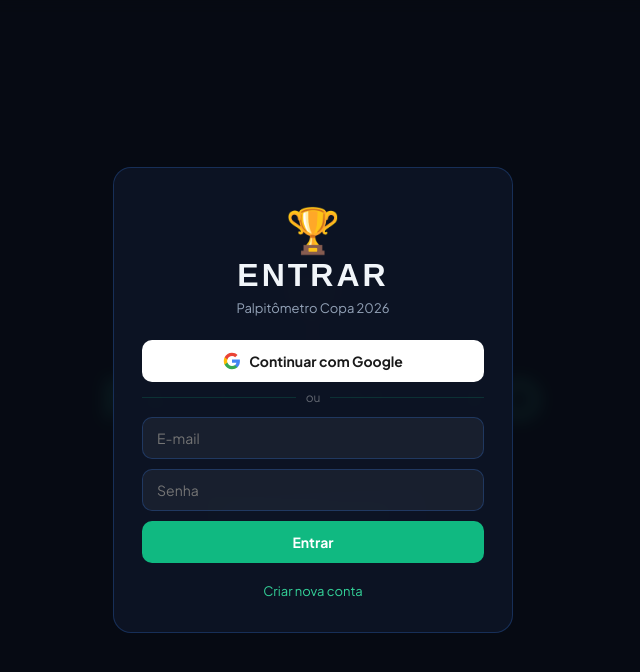
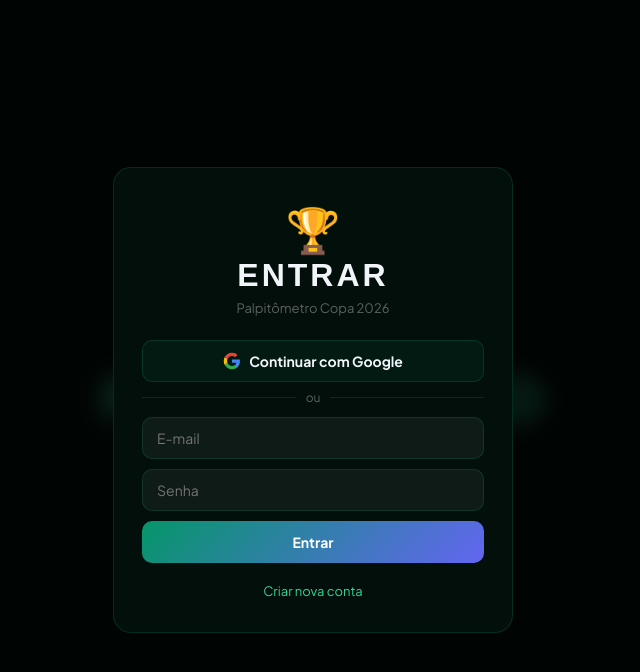
Before and after one commit to LuizAlexandre21/palpitometro_v1, a React (Create React App) app: page / in a window 1280 px wide. Both pictures are taken after a click on the button "Entrar / Criar conta". Shown: the top 672 px of the page, without its empty margins (327-967 px from the left). Built offline with nearby package versions, Linux system fonts and the light colour scheme; no server answers.

Commit message:
feat: update AuthModal and CampeonatoGate to use CSS custom properties

```diff
--- a/src/components/AuthModal.jsx
+++ b/src/components/AuthModal.jsx
@@ -1,5 +1,4 @@
 import { useState } from "react";
-import { T } from "../theme";
 
 export function AuthModal({ onAuth, onClose }) {
   const [mode, setMode] = useState("login"); // "login" | "register"
@@ -10,25 +9,27 @@ export function AuthModal({ onAuth, onClose }) {
   const [loading, setLoading] = useState(false);
 
   const overlay = {
-    position: "fixed", inset: 0, background: "rgba(7,10,20,.9)",
-    backdropFilter: "blur(8px)", zIndex: 2000,
+    position: "fixed", inset: 0, background: "rgba(0,0,0,0.7)",
+    backdropFilter: "var(--blur)", zIndex: 2000,
     display: "flex", alignItems: "center", justifyContent: "center", padding: 20,
   };
   const modal = {
-    background: "rgba(13,21,37,.95)", border: "1px solid rgba(59,130,246,.25)",
+    background: "var(--bg)", border: "1px solid var(--border)",
     borderRadius: 18, padding: "32px 28px", maxWidth: 400, width: "90%",
   };
   const inp = (extra) => ({
-    width: "100%", padding: "11px 14px", borderRadius: 10, border: "1px solid rgba(59,130,246,.25)",
-    background: "rgba(255,255,255,.05)", color: T.text, fontFamily: "inherit",
-    fontSize: 14, outline: "none", boxSizing: "border-box", marginBottom: 10, ...extra,
+    width: "100%", padding: "11px 14px", borderRadius: 10,
+    border: "1px solid var(--border)",
+    background: "var(--input-bg)", color: "var(--text)",
+    fontFamily: "inherit", fontSize: 14, outline: "none",
+    boxSizing: "border-box", marginBottom: 10, ...extra,
   });
   const btn = (primary) => ({
     width: "100%", padding: primary ? "12px" : "11px 16px", borderRadius: 10,
-    border: primary ? "none" : "1px solid rgba(255,255,255,.2)", fontFamily: "inherit",
-    fontWeight: primary ? 700 : 700, fontSize: 14, cursor: "pointer",
-    background: primary ? T.primary : "#fff",
-    color: primary ? "#fff" : "#1a1a1a", marginBottom: 8,
+    border: primary ? "none" : "1px solid var(--border)", fontFamily: "inherit",
+    fontWeight: 700, fontSize: 14, cursor: "pointer",
+    background: primary ? "var(--primary-gradient)" : "var(--surface)",
+    color: primary ? "#fff" : "var(--text)", marginBottom: 8,
   });
 
   async function handleSubmit(e) {
@@ -59,10 +60,10 @@ export function AuthModal({ onAuth, onClose }) {
       <div style={modal}>
         <div style={{ textAlign: "center", marginBottom: 22 }}>
           <div style={{ fontSize: 44 }}>🏆</div>
-          <h2 style={{ fontFamily: "'Bebas Neue',sans-serif", fontSize: 32, color: T.text, letterSpacing: 3, margin: "0 0 6px" }}>
+          <h2 style={{ fontFamily: "'Bebas Neue',sans-serif", fontSize: 32, color: "var(--text)", letterSpacing: 3, margin: "0 0 6px" }}>
             {mode === "register" ? "CRIAR CONTA" : "ENTRAR"}
           </h2>
-          <p style={{ color: T.sub, fontSize: 13, margin: "0 0 24px" }}>Palpitômetro Copa 2026</p>
+          <p style={{ color: "var(--text-muted)", fontSize: 13, margin: "0 0 24px" }}>Palpitômetro Copa 2026</p>
         </div>
 
         <button style={{ ...btn(false), display: "flex", alignItems: "center", justifyContent: "center", gap: 8 }}
@@ -72,7 +73,7 @@ export function AuthModal({ onAuth, onClose }) {
         </button>
 
         <div style={{ display: "flex", alignItems: "center", gap: 10, margin: "4px 0 12px" }}>
-          <div style={{ flex: 1, height: 1, background: T.border }}/><span style={{ color: T.muted, fontSize: 12, textAlign: "center" }}>ou</span><div style={{ flex: 1, height: 1, background: T.border }}/>
+          <div style={{ flex: 1, height: 1, background: "var(--border)" }}/><span style={{ color: "var(--text-muted)", fontSize: 12, textAlign: "center" }}>ou</span><div style={{ flex: 1, height: 1, background: "var(--border)" }}/>
         </div>
 
         <form onSubmit={handleSubmit}>
@@ -81,14 +82,14 @@ export function AuthModal({ onAuth, onClose }) {
           )}
           <input style={inp()} type="email" placeholder="E-mail" value={email} onChange={e => setEmail(e.target.value)} required />
           <input style={inp()} type="password" placeholder="Senha" value={password} onChange={e => setPassword(e.target.value)} required minLength={6} />
-          {error && <div style={{ padding: "8px 12px", borderRadius: 8, background: "rgba(248,113,113,.08)", border: "1px solid rgba(248,113,113,.3)", fontSize: 12, color: "#F87171", marginBottom: 10 }}>{error}</div>}
+          {error && <div style={{ padding: "8px 12px", borderRadius: 8, background: "rgba(248,113,113,.08)", border: "1px solid rgba(248,113,113,.3)", fontSize: 12, color: "var(--red)", marginBottom: 10 }}>{error}</div>}
           <button type="submit" style={btn(true)} disabled={loading}>
             {loading ? "Aguarde…" : mode === "register" ? "Criar conta" : "Entrar"}
           </button>
         </form>
 
         <div style={{ textAlign: "center", marginTop: 8 }}>
-          <button style={{ color: T.primaryLight, cursor: "pointer", background: "none", border: "none", padding: 0, fontFamily: "inherit", fontSize: 13 }} onClick={() => setMode(mode === "login" ? "register" : "login")}>
+          <button style={{ color: "var(--primary-light)", cursor: "pointer", background: "none", border: "none", padding: 0, fontFamily: "inherit", fontSize: 13 }} onClick={() => setMode(mode === "login" ? "register" : "login")}>
             {mode === "login" ? "Criar nova conta" : "Já tenho conta — entrar"}
           </button>
         </div>
--- a/src/components/CampeonatoGate.jsx
+++ b/src/components/CampeonatoGate.jsx
@@ -1,5 +1,4 @@
 import { useState } from "react";
-import { T } from "../theme";
 
 export function CampeonatoGate({ firebaseUser, onCreateCampeonato, onJoinByCode, onJoinById, campeonatos }) {
   const [mode, setMode] = useState("home"); // "home" | "create" | "join"
@@ -9,16 +8,17 @@ export function CampeonatoGate({ firebaseUser, onCreateCampeonato, onJoinByCode,
   const [loading, setLoading] = useState(false);
 
   const inp = {
-    width: "100%", padding: "11px 14px", borderRadius: 10, border: "1px solid rgba(59,130,246,.25)",
-    background: "rgba(255,255,255,.05)", color: T.text, fontFamily: "inherit",
-    fontSize: 14, outline: "none", boxSizing: "border-box",
+    width: "100%", padding: "11px 14px", borderRadius: 10,
+    border: "1px solid var(--border)", background: "var(--input-bg)",
+    color: "var(--text)", fontFamily: "inherit", fontSize: 14,
+    outline: "none", boxSizing: "border-box",
   };
   const btn = (primary) => ({
     width: "100%", padding: "13px", borderRadius: 10,
-    border: primary ? "none" : `1px solid ${T.border}`, fontFamily: "inherit",
+    border: primary ? "none" : "1px solid var(--border)", fontFamily: "inherit",
     fontWeight: primary ? 700 : 600, fontSize: 14, cursor: loading ? "default" : "pointer", marginTop: 10,
-    background: primary ? T.primary : T.surface,
-    color: primary ? "#fff" : T.text,
+    background: primary ? "var(--primary-gradient)" : "var(--surface)",
+    color: primary ? "#fff" : "var(--text)",
   });
 
   async function handleCreate() {
@@ -40,25 +40,25 @@ export function CampeonatoGate({ firebaseUser, onCreateCampeonato, onJoinByCode,
   }
 
   return (
-    <div style={{ minHeight: "100vh", background: T.bg, display: "flex", alignItems: "center", justifyContent: "center", padding: 20 }}>
+    <div style={{ minHeight: "100vh", background: "var(--bg)", display: "flex", alignItems: "center", justifyContent: "center", padding: 20 }}>
       <div style={{ maxWidth: 420, width: "90%", margin: "0 auto", padding: "40px 20px" }}>
-      <div style={{ background: "rgba(13,21,37,.95)", border: "1px solid rgba(59,130,246,.25)", borderRadius: 18, padding: "32px 28px" }}>
+      <div style={{ background: "var(--surface)", border: "1px solid var(--border)", borderRadius: 18, padding: "32px 28px" }}>
         <div style={{ textAlign: "center", marginBottom: 28 }}>
           <div style={{ fontSize: 58, filter: "drop-shadow(0 0 24px rgba(59,130,246,.4))" }}>🏆</div>
-          <h1 style={{ fontFamily: "'Bebas Neue',sans-serif", fontSize: 32, color: T.text, letterSpacing: 3, margin: "0 0 8px" }}>PALPITÔMETRO</h1>
-          <p style={{ color: T.sub, fontSize: 13, margin: "0 0 24px" }}>Copa do Mundo 2026 · Olá, {firebaseUser.displayName || firebaseUser.email}</p>
+          <h1 style={{ fontFamily: "'Bebas Neue',sans-serif", fontSize: 32, color: "var(--text)", letterSpacing: 3, margin: "0 0 8px" }}>PALPITÔMETRO</h1>
+          <p style={{ color: "var(--text-sub)", fontSize: 13, margin: "0 0 24px" }}>Copa do Mundo 2026 · Olá, {firebaseUser.displayName || firebaseUser.email}</p>
         </div>
 
         {campeonatos && campeonatos.length > 0 && (
           <div style={{ marginBottom: 20 }}>
-            <div style={{ color: T.muted, fontSize: 10, fontWeight: 700, letterSpacing: 1, textTransform: "uppercase", marginBottom: 8 }}>Seus campeonatos</div>
+            <div style={{ color: "var(--text-muted)", fontSize: 10, fontWeight: 700, letterSpacing: 1, textTransform: "uppercase", marginBottom: 8 }}>Seus campeonatos</div>
             {campeonatos.map(c => (
               <button key={c.id} onClick={() => onJoinById(c.id)}
-                style={{ width: "100%", padding: "11px 14px", borderRadius: 10, border: `1px solid ${T.border}`, background: "rgba(255,255,255,.04)", color: T.text, fontFamily: "inherit", cursor: "pointer", textAlign: "left", marginBottom: 6, fontSize: 13, fontWeight: 600 }}>
+                style={{ width: "100%", padding: "11px 14px", borderRadius: 10, border: "1px solid var(--border)", background: "var(--surface)", color: "var(--text)", fontFamily: "inherit", cursor: "pointer", textAlign: "left", marginBottom: 6, fontSize: 13, fontWeight: 600 }}>
                 🏆 {c.name}
               </button>
             ))}
-            <div style={{ height: 1, background: T.border, margin: "16px 0" }} />
+            <div style={{ height: 1, background: "var(--border)", margin: "16px 0" }} />
           </div>
         )}
 
@@ -71,21 +71,21 @@ export function CampeonatoGate({ firebaseUser, onCreateCampeonato, onJoinByCode,
 
         {mode === "create" && (
           <>
-            <div style={{ color: T.muted, fontSize: 10, fontWeight: 700, letterSpacing: 1, textTransform: "uppercase", marginBottom: 6 }}>Nome do campeonato</div>
+            <div style={{ color: "var(--text-muted)", fontSize: 10, fontWeight: 700, letterSpacing: 1, textTransform: "uppercase", marginBottom: 6 }}>Nome do campeonato</div>
             <input style={inp} value={name} onChange={e => setName(e.target.value)} placeholder="Ex: Bolão do Trabalho" />
-            {error && <div style={{ fontSize: 12, color: T.red, marginTop: 6 }}>{error}</div>}
+            {error && <div style={{ fontSize: 12, color: "var(--red)", marginTop: 6 }}>{error}</div>}
             <button style={btn(true)} onClick={handleCreate} disabled={!name.trim() || loading}>{loading ? "Criando…" : "🚀 Criar campeonato"}</button>
-            <button style={{ background: "none", border: "1px solid " + T.border, color: T.primaryLight, borderRadius: 8, padding: "6px 13px", cursor: "pointer", fontFamily: "inherit", marginTop: 10 }} onClick={() => { setMode("home"); setError(""); }}>← Voltar</button>
+            <button style={{ background: "none", border: "1px solid var(--border)", color: "var(--primary-light)", borderRadius: 8, padding: "6px 13px", cursor: "pointer", fontFamily: "inherit", marginTop: 10 }} onClick={() => { setMode("home"); setError(""); }}>← Voltar</button>
           </>
         )}
 
         {mode === "join" && (
           <>
-            <div style={{ color: T.muted, fontSize: 10, fontWeight: 700, letterSpacing: 1, textTransform: "uppercase", marginBottom: 6 }}>Código do campeonato</div>
+            <div style={{ color: "var(--text-muted)", fontSize: 10, fontWeight: 700, letterSpacing: 1, textTransform: "uppercase", marginBottom: 6 }}>Código do campeonato</div>
             <input style={inp} value={code} onChange={e => setCode(e.target.value.toUpperCase())} placeholder="Ex: COPA26" maxLength={6} />
-            {error && <div style={{ fontSize: 12, color: T.red, marginTop: 6 }}>{error}</div>}
+            {error && <div style={{ fontSize: 12, color: "var(--red)", marginTop: 6 }}>{error}</div>}
             <button style={btn(true)} onClick={handleJoin} disabled={!code.trim() || loading}>{loading ? "Buscando…" : "Entrar no campeonato"}</button>
-            <button style={{ background: "none", border: "1px solid " + T.border, color: T.primaryLight, borderRadius: 8, padding: "6px 13px", cursor: "pointer", fontFamily: "inherit", marginTop: 10 }} onClick={() => { setMode("home"); setError(""); }}>← Voltar</button>
+            <button style={{ background: "none", border: "1px solid var(--border)", color: "var(--primary-light)", borderRadius: 8, padding: "6px 13px", cursor: "pointer", fontFamily: "inherit", marginTop: 10 }} onClick={() => { setMode("home"); setError(""); }}>← Voltar</button>
           </>
         )}
       </div>
```
